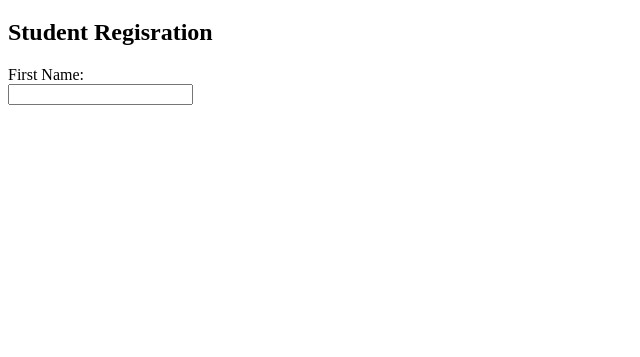
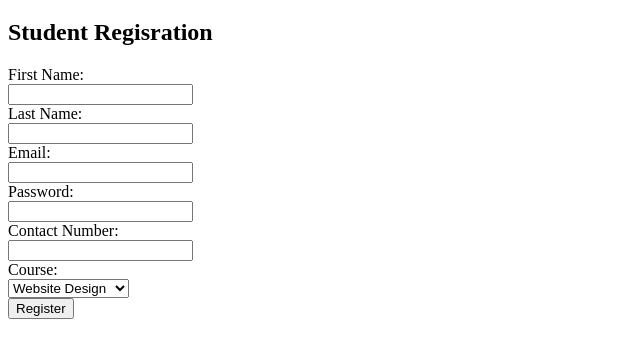
Before and after one commit to bileo/Practice, a plain HTML site: page index.html in a window 1280 px wide. Shown: the part 61-418 px from the top of the page, without its empty margins (0-640 px from the left). Drawn offline with Linux system fonts and the light colour scheme.

Commit message:
Update registration form fields in index.html

```diff
--- a/index.html
+++ b/index.html
@@ -6,8 +6,26 @@
     <body>
         <h1>Era92 Elevate</h1>
         <h2>Student Regisration</h2>
-        <label for="Mname">First Name:</label><br>
-        <input type="text" id="Mname" name="Name">
+        <label for="fname">First Name:</label><br>
+        <input type="text" id="fname" name="Name"><br>
+        <label for="lname">Last Name:</label><br>
+        <input type="text" id="lname" name="Name"><br>
+        <label for="Email">Email:</label><br>
+        <input type="email" id="Email" name="email"><br>
+        <label for="pwd">Password:</label><br>
+        <input type="password" id="pwd" name="password"><br>
+        <label for="Contact">Contact Number:</label><br>
+        <input type="tel" id="Contact" name="Contact Number" maxlength="10"><br>
+        <label for="course">Course:</label><br>
+        <select id="course" name="course" placeholder="select">
+            <option value="Website">Website Design</option>
+            <option value="motion">Motion Graphics</option>
+            <option value="music">Music</option>
+            <option value="photography">Photography</option>
+            <option value="graphics">Graphics Design</option>
+        </select>
+            <br>
+            <button type="button" >Register</button>
     </body>
 
 </html>
```
